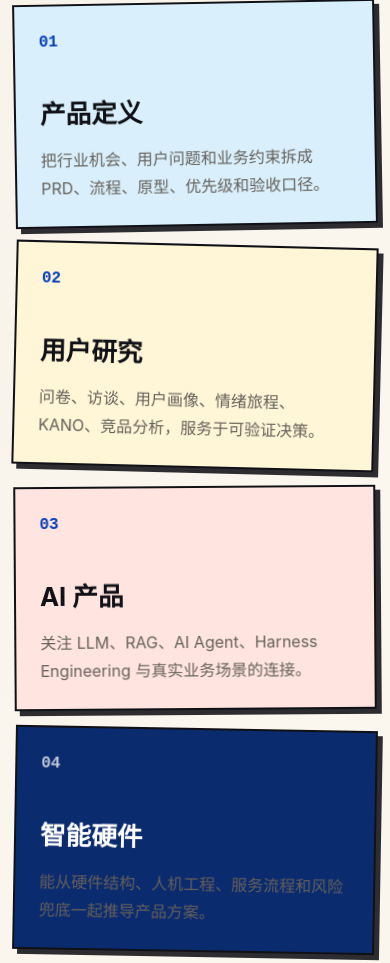
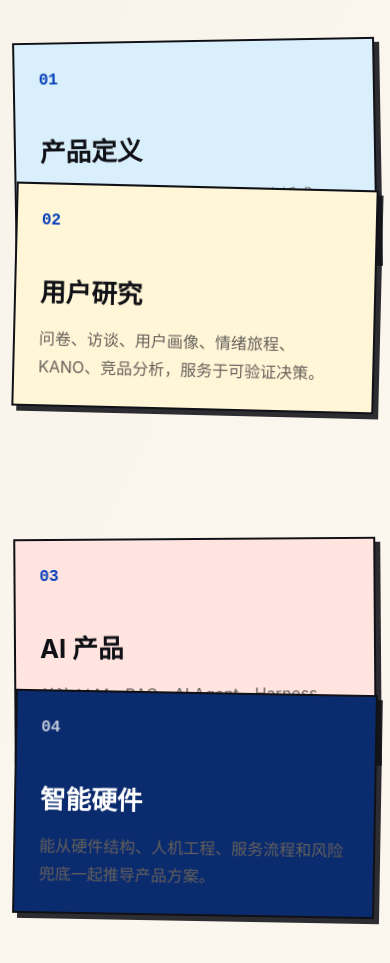
Before and after one commit to ggmz8686-ops/buduandengxin, a plain HTML site: page index.html in a window 390 px wide. Shown: the part 1478-2441 px from the top of the page. Drawn offline with Linux system fonts and the light colour scheme.

Commit message:
Stagger profile cards and refine scroll motion

```diff
--- a/app.js
+++ b/app.js
@@ -402,10 +402,12 @@ function bindDraggableCollagePieces() {
     if (!piece.classList.contains("is-floating")) {
       const rect = piece.getBoundingClientRect();
       piece.classList.add("is-floating", "is-positioned");
-      piece.style.setProperty("--float-left", `${rect.left}px`);
-      piece.style.setProperty("--float-top", `${rect.top}px`);
-      piece.dataset.floatLeft = String(rect.left);
-      piece.dataset.floatTop = String(rect.top);
+      const floatLeft = rect.left + window.scrollX;
+      const floatTop = rect.top + window.scrollY;
+      piece.style.setProperty("--float-left", `${floatLeft}px`);
+      piece.style.setProperty("--float-top", `${floatTop}px`);
+      piece.dataset.floatLeft = String(floatLeft);
+      piece.dataset.floatTop = String(floatTop);
       piece.dataset.dragX = "0";
       piece.dataset.dragY = "0";
       document.body.appendChild(piece);
--- a/styles.css
+++ b/styles.css
@@ -298,7 +298,7 @@ h1 span::after {
 }
 
 .collage-piece.is-floating {
-  position: fixed;
+  position: absolute;
   left: var(--float-left, 0px);
   top: var(--float-top, 0px);
   right: auto;
@@ -520,12 +520,13 @@ h1 span::after {
   transform:
     translate(
       calc(var(--card-x, 0px) + var(--hover-x, 0px)),
-      calc(var(--card-y, 0px) + var(--hover-y, 42px))
+      calc(var(--card-y, 0px) + var(--stack-y, 0px) + var(--hover-y, 72px))
     )
-    rotate(var(--tilt, 0deg));
+    rotate(var(--tilt, 0deg))
+    scale(0.92);
   transition:
     opacity 520ms ease,
-    transform 620ms cubic-bezier(0.05, 0.88, 0.15, 1);
+    transform 860ms cubic-bezier(0.16, 1.18, 0.22, 1);
 }
 
 .section-heading h2 {
@@ -544,9 +545,10 @@ h1 span::after {
   transform:
     translate(
       calc(var(--card-x, 0px) + var(--hover-x, 0px)),
-      calc(var(--card-y, 0px) + var(--hover-y, 0px))
+      calc(var(--card-y, 0px) + var(--stack-y, 0px) + var(--hover-y, 0px))
     )
-    rotate(var(--tilt, 0deg));
+    rotate(var(--tilt, 0deg))
+    scale(1);
 }
 
 .reveal.is-visible .profile-slice:nth-child(2),
@@ -590,6 +592,7 @@ h1 span::after {
 .profile-slice {
   min-height: 270px;
   padding: 24px;
+  --stack-y: 0px;
   --tilt: -1deg;
   transition: transform 180ms ease, background 220ms ease, opacity 520ms ease;
   will-change: transform;
@@ -606,9 +609,10 @@ h1 span::after {
   transition: none;
 }
 
-.profile-slice:nth-child(2) { --tilt: 1.4deg; }
-.profile-slice:nth-child(3) { --tilt: -0.4deg; }
-.profile-slice:nth-child(4) { --tilt: 1deg; }
+.profile-slice:nth-child(1) { --stack-y: 38px; }
+.profile-slice:nth-child(2) { --stack-y: -58px; --tilt: 1.4deg; }
+.profile-slice:nth-child(3) { --stack-y: 52px; --tilt: -0.4deg; }
+.profile-slice:nth-child(4) { --stack-y: -36px; --tilt: 1deg; }
 
 .profile-slice:hover {
   --hover-x: var(--rx, 0px);
@@ -1714,13 +1718,15 @@ h1 span::after {
 
 .reveal {
   opacity: 0;
-  transform: translateY(36px);
-  transition: opacity 700ms ease, transform 700ms ease;
+  transform: translateY(76px) scale(0.965);
+  transition:
+    opacity 760ms ease,
+    transform 940ms cubic-bezier(0.16, 1.08, 0.22, 1);
 }
 
 .reveal.is-visible {
   opacity: 1;
-  transform: translateY(0);
+  transform: translateY(0) scale(1);
 }
 
 @keyframes pulseSun {
@@ -1807,6 +1813,7 @@ h1 span::after {
 
   .profile-slice {
     min-height: auto;
+    --stack-y: 0px;
   }
 
   .skill-tree {
```
